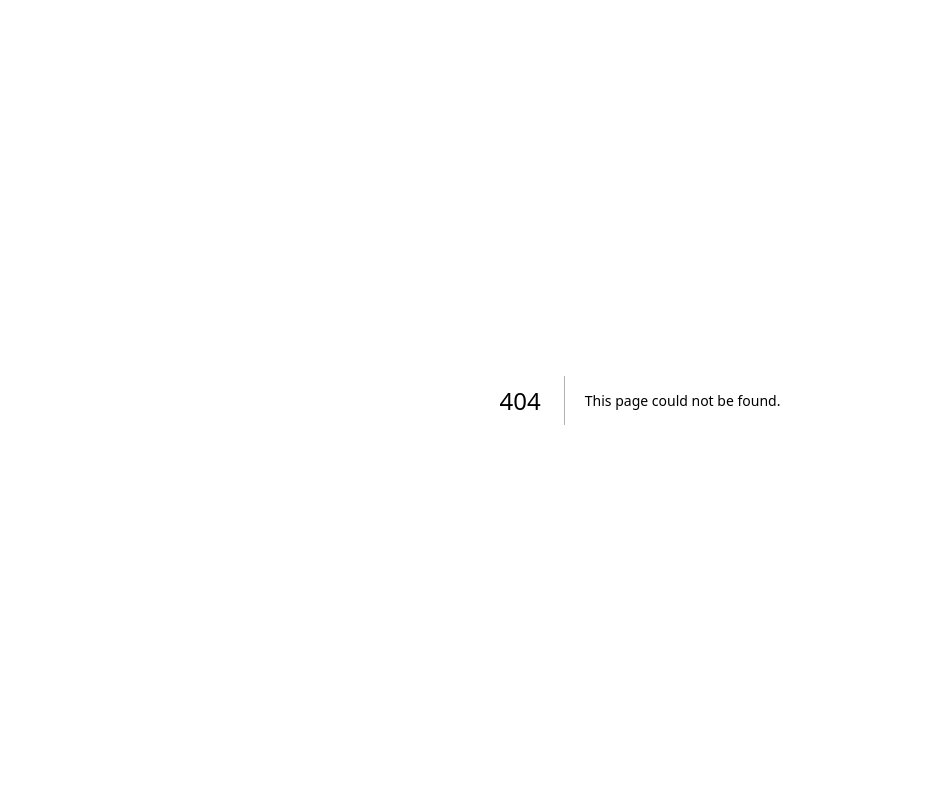
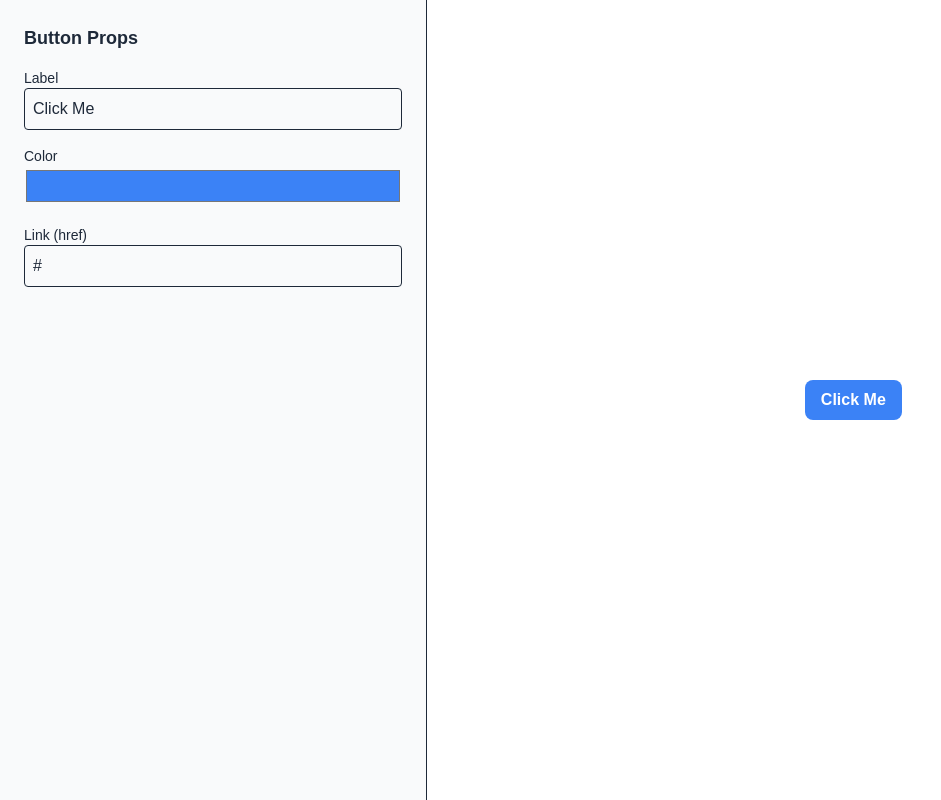
Before and after one commit to sitipolmalang/learn-next-v1, a Next.js app: page /editor in a window 1280 px wide. Before the commit this address had no page. Shown: the whole page, without its empty margins (0-941 px from the left). Built offline with nearby package versions, Linux system fonts and the light colour scheme.

Commit message:
add editor v1 - button

```diff
--- /dev/null
+++ b/app/components/editor/Preview.tsx
@@ -0,0 +1,15 @@
+import ButtonOne from "../ui/ButtonOne";
+
+interface PreviewProps {
+    label: string;
+    color: string;
+    href: string;
+}
+
+export default function Preview(props: PreviewProps) {
+    return (
+        <div className="flex items-center justify-center h-full">
+            <ButtonOne {...props} />
+        </div>
+    );
+}
--- /dev/null
+++ b/app/components/editor/PropsEditor.tsx
@@ -0,0 +1,51 @@
+'use client';
+
+interface PropsEditorProps {
+    label: string;
+    color: string;
+    href: string;
+    onChange: (props: {
+        label?: string;
+        color?: string;
+        href?: string;
+    }) => void;
+}
+
+export default function PropsEditor({
+    label,
+    color,
+    href,
+    onChange,
+}: PropsEditorProps) {
+    return (
+        <div className="space-y-4">
+            <div>
+                <label className="block text-sm font-medium">Label</label>
+                <input
+                    className="w-full border rounded p-2"
+                    value={label}
+                    onChange={(e) => onChange({ label: e.target.value })}
+                />
+            </div>
+
+            <div>
+                <label className="block text-sm font-medium">Color</label>
+                <input
+                    type="color"
+                    className="w-full h-10"
+                    value={color}
+                    onChange={(e) => onChange({ color: e.target.value })}
+                />
+            </div>
+
+            <div>
+                <label className="block text-sm font-medium">Link (href)</label>
+                <input
+                    className="w-full border rounded p-2"
+                    value={href}
+                    onChange={(e) => onChange({ href: e.target.value })}
+                />
+            </div>
+        </div>
+    );
+}
--- /dev/null
+++ b/app/components/ui/ButtonOne.tsx
@@ -0,0 +1,34 @@
+interface ButtonProps {
+    label: string;
+    href?: string;
+    color?: string;
+}
+
+function normalizeUrl(url?: string) {
+    if (!url) return '#';
+
+    if (url.startsWith('http://') || url.startsWith('https://')) {
+        return url;
+    }
+
+    return `https://${url}`;
+}
+
+export default function ButtonOne({
+    label,
+    href,
+    color = '#3b82f6',
+}: ButtonProps) {
+    const urlHref = normalizeUrl(href);
+
+    return (
+        <a
+            href={urlHref}
+            target="_blank"
+            className="px-4 py-2 rounded-lg text-white font-semibold inline-block"
+            style={{ backgroundColor: color }}
+        >
+            {label}
+        </a>
+    );
+}
--- /dev/null
+++ b/app/editor/page.tsx
@@ -0,0 +1,33 @@
+'use client';
+
+import { useState } from 'react';
+import PropsEditor from '../components/editor/PropsEditor';
+import Preview from '../components/editor/Preview';
+
+export default function EditorPage() {
+    const [buttonProps, setButtonProps] = useState({
+        label: 'Click Me',
+        color: '#3b82f6',
+        href: '#',
+    });
+
+    return (
+        <div className="flex h-screen">
+            {/* Sidebar */}
+            <aside className="w-1/3 p-6 border-r bg-gray-50 text-gray-800">
+                <h2 className="text-lg font-bold mb-4">Button Props</h2>
+                <PropsEditor
+                    {...buttonProps}
+                    onChange={(newProps) =>
+                        setButtonProps(prev => ({ ...prev, ...newProps }))
+                    }
+                />
+            </aside>
+
+            {/* Preview */}
+            <main className="flex-1 bg-white">
+                <Preview {...buttonProps} />
+            </main>
+        </div>
+    );
+}
```
